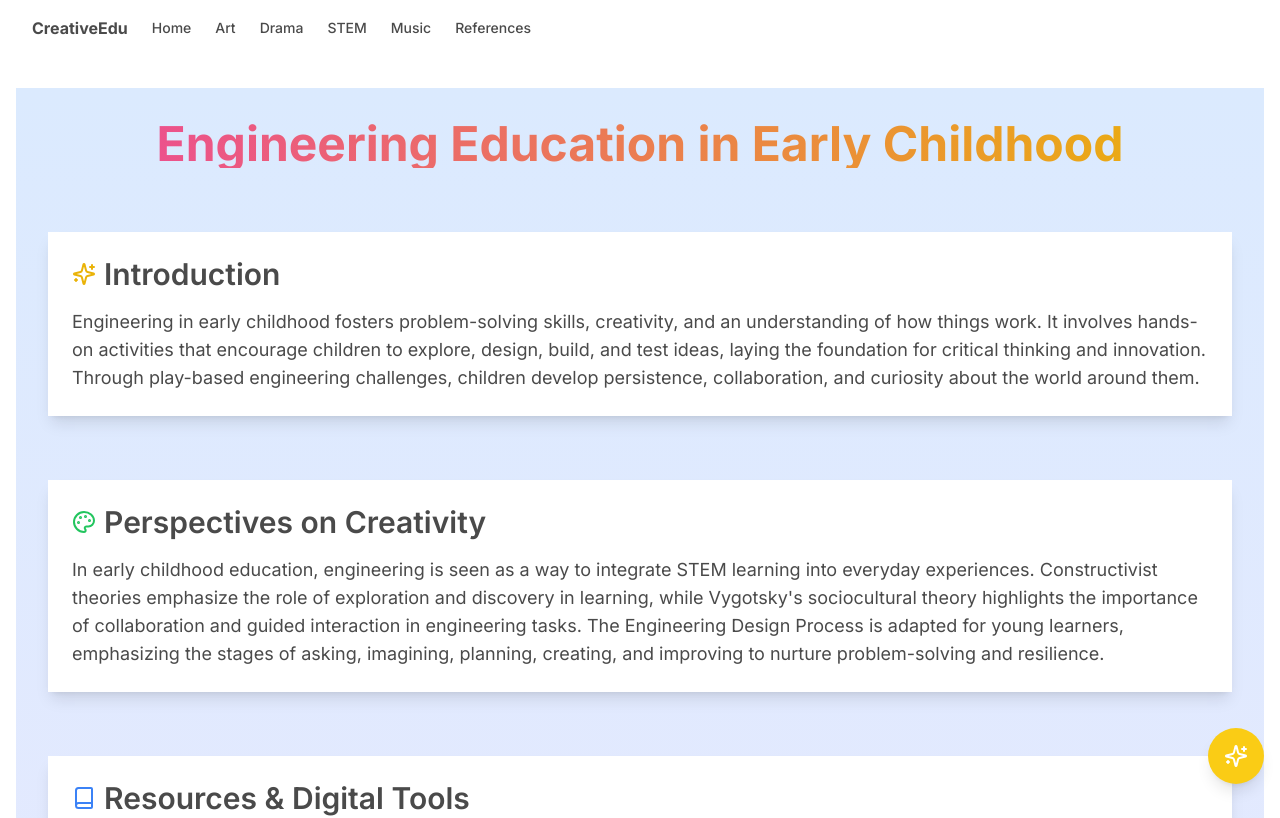
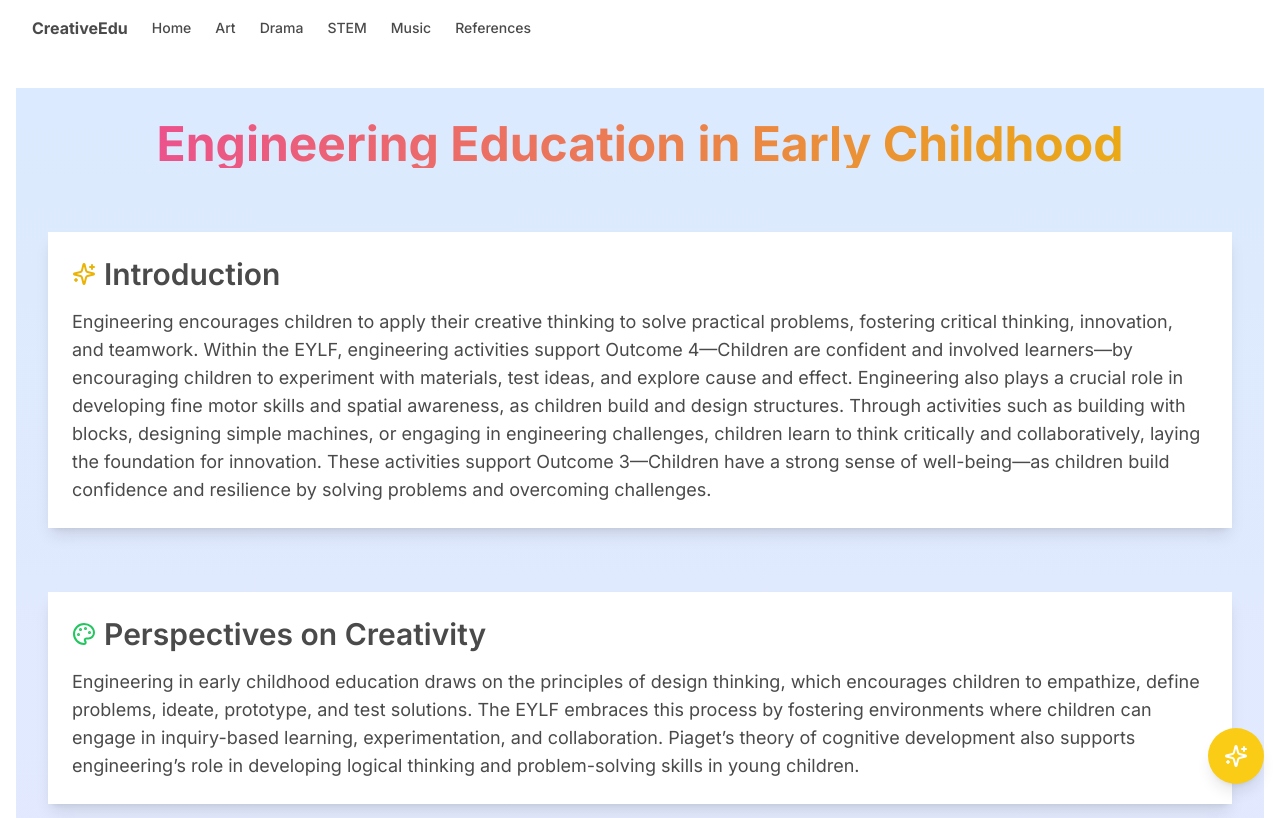
Before and after one commit to Aejazzz/creative-edu-main, a Next.js app: page /curriculum/engineering in a window 1280 px wide. Shown: the top 818 px of the page. Built offline with nearby package versions, Linux system fonts and the light colour scheme.

Commit message:
Engineering

```diff
--- a/app/curriculum/engineering/page.tsx
+++ b/app/curriculum/engineering/page.tsx
@@ -5,8 +5,10 @@ export default function EngineeringPage() {
     return (
         <CurriculumArea
             title="Engineering Education in Early Childhood"
-            introduction="Engineering in early childhood fosters problem-solving skills, creativity, and an understanding of how things work. It involves hands-on activities that encourage children to explore, design, build, and test ideas, laying the foundation for critical thinking and innovation. Through play-based engineering challenges, children develop persistence, collaboration, and curiosity about the world around them."
-            perspectives="In early childhood education, engineering is seen as a way to integrate STEM learning into everyday experiences. Constructivist theories emphasize the role of exploration and discovery in learning, while Vygotsky's sociocultural theory highlights the importance of collaboration and guided interaction in engineering tasks. The Engineering Design Process is adapted for young learners, emphasizing the stages of asking, imagining, planning, creating, and improving to nurture problem-solving and resilience."
+            introduction="Engineering encourages children to apply their creative thinking to solve practical problems, fostering critical thinking, innovation, and teamwork. Within the EYLF, engineering activities support Outcome 4—Children are confident and involved learners—by encouraging children to experiment with materials, test ideas, and explore cause and effect. Engineering also plays a crucial role in developing fine motor skills and spatial awareness, as children build and design structures.
+Through activities such as building with blocks, designing simple machines, or engaging in engineering challenges, children learn to think critically and collaboratively, laying the foundation for innovation. These activities support Outcome 3—Children have a strong sense of well-being—as children build confidence and resilience by solving problems and overcoming challenges.
+"
+            perspectives="Engineering in early childhood education draws on the principles of design thinking, which encourages children to empathize, define problems, ideate, prototype, and test solutions. The EYLF embraces this process by fostering environments where children can engage in inquiry-based learning, experimentation, and collaboration. Piaget’s theory of cognitive development also supports engineering’s role in developing logical thinking and problem-solving skills in young children."
             resources={[
                 "Building blocks and construction sets (e.g., LEGO, magnetic tiles)",
                 "Recycled materials for open-ended building (e.g., cardboard, bottle caps)",
@@ -57,7 +59,7 @@ export default function EngineeringPage() {
                 },
             ]}
             ageGroupVideos={videoSources.physicalEducation}
-            criticalReflection="Implementing a comprehensive physical education program in early childhood has shown me the profound impact movement has on children's overall development. By providing a variety of structured and unstructured physical activities, I've observed improvements in children's coordination, confidence, and social skills. Integrating physical activities throughout the day, such as movement breaks during cognitive tasks or using active games to teach academic concepts, has enhanced engagement and learning across all areas of the curriculum. It's crucial to create an inclusive environment that celebrates diverse abilities and encourages all children to participate and enjoy physical activity. I've found that involving families and educating them about the importance of physical activity has helped reinforce healthy habits beyond the classroom."
+            criticalReflection="Through facilitating engineering activities, I’ve come to appreciate the importance of providing children with opportunities to experiment and create without fear of failure. By offering materials that encourage open-ended exploration, I am able to support children’s problem-solving abilities and their confidence in approaching challenges. This approach aligns with the EYLF principle of learning through play, where children’s curiosity drives their understanding of the world."
         />
     );
 }
```
